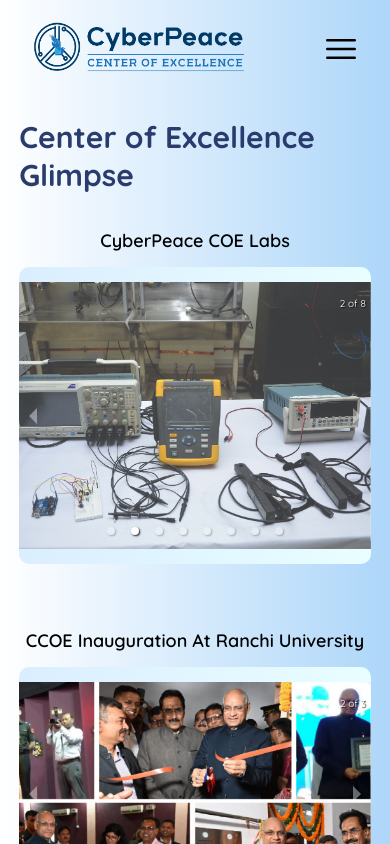
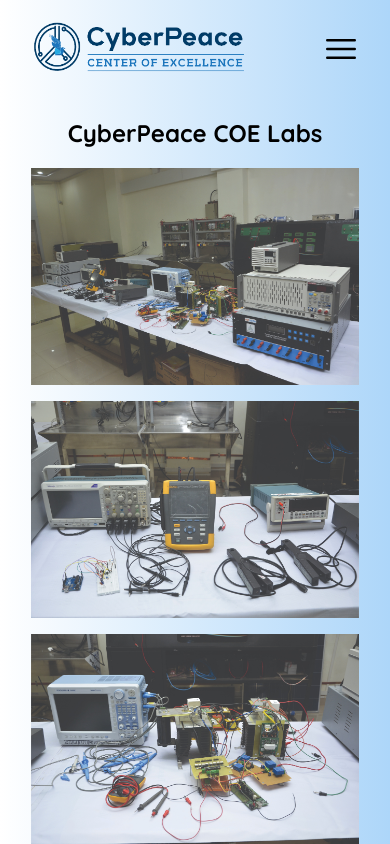
Before and after one commit to nishikantcpf/cybpeace-coe, a React (Create React App) app: page /glimpses in a window 390 px wide. Shown: the top 844 px of the page. Built offline with nearby package versions, Linux system fonts and the light colour scheme.

Commit message:
Event and Glimpse Page Redesign

```diff
--- a/package.json
+++ b/package.json
@@ -6,7 +6,8 @@
     "@emotion/react": "^11.11.4",
     "@emotion/styled": "^11.11.5",
     "@heroicons/react": "^2.0.18",
-    "@mui/material": "^5.15.14",
+    "@mui/icons-material": "^5.15.15",
+    "@mui/material": "^5.15.15",
     "@testing-library/jest-dom": "^5.16.5",
     "@testing-library/react": "^13.4.0",
     "@testing-library/user-event": "^13.5.0",
--- a/src/scenes/events/Events.css
+++ b/src/scenes/events/Events.css
@@ -10,11 +10,9 @@
 .event-list{
     display: flex;
     flex-direction: column;
-    gap: 10px;
 }
 .event-item{
-    padding: 0 20px;
-    border-bottom: 1px solid #616161;
+    padding: 10px 0px;
 }
 .event-item h2{
     font-size: 18px;
@@ -32,7 +30,6 @@
     display: flex;
     flex-direction: column;
     align-items: center;
-    padding: 10px 0;
 }
 .event-content img{
     width: 100%;
@@ -65,3 +62,17 @@
         max-width: 600px;
     }
 }
+
+.event-maincontent img {
+    object-fit: cover; /* Ensure images cover the entire container */
+    height: 220px;
+    width: 100%;
+  }
+
+.event-maincontent {
+    display: grid;
+    grid-template-columns: 1fr 1fr;
+    justify-items: center;
+    align-items: center;
+    gap: 10px 0px;
+}
--- a/src/scenes/glimpses/Glimpse.css
+++ b/src/scenes/glimpses/Glimpse.css
@@ -1,52 +1,85 @@
-.glimpse{
-    display: flex;
-    flex-direction: column;
+.gallery{
+    -webkit-column-count: 3;
+    -webkit-columncount: 3;
+    column-count: 3;
+    -webkit-column-width: 33%;
+    -webkit-column-width: 33%;
+    column-width: 33%;
+    padding: 0 12px;
 }
-.glimpse h1{
-    font-weight: 700;
-    font-size: 30px;
-    color: #293c6d;
+.gallery .pics {
+    -webkit-transition: all 350ms ease;
+    transition: all 350ms ease;
+    cursor: pointer;
+    margin-bottom: 12px;
 }
-.glimpse-item h2{
-    font-size: 18px;
-    font-weight: 600;
-}
-.glimpse-item img{
-    width: 100%;
-    max-width: 600px;
-    max-height: 300px;
-    height: 100%;
-    object-fit: cover;
-}
-.glimpse-container{
-    display: flex;
-    flex-direction: column;
-    align-items: center;
-    gap: 50px;
-    width: 100%;
-}
-.glimpse-item{
-    display: flex;
-    flex-direction: column;
-    align-items: center;
-    max-width: 1000px;
-    width: 100%;
-}
-.glimpse-carousel{
-    max-width: 800px;
-    width: 100%;
-    margin: 15px 0;
-}
-.glimpse-carousel-container{
-    background: linear-gradient(to right, #daeeff, #e9feff);
-    border-radius: 10px;
+.gallery .pics :hover{
+    filter: opacity(0.8);
 }
 
-@media screen and (min-width: 1000px) {
-    .glimpse h1{
-        font-size: 40px;
-    }
-    .glimpse-item h2{
-        font-size: 24px;
+@media (max-width: 991px) {
+    .gallery{
+        -webkit-column-count: 2;
+        -webkit-columncount: 2;
+        column-count: 2;
     }
 }
+
+@media (max-width : 480px) {
+    .gallery{
+        -webkit-column-count: 1;
+        -webkit-columncount: 1;
+        column-count: 1;
+        -webkit-column-width: 100%;
+        -webkit-column-width: 100%;
+        column-width: 100%;
+    }
+}
+
+/* model */
+
+.model {
+    width: 100%;
+    height: 100vh;
+    position: fixed;
+    top: 0;
+    left: 0;
+    display: flex;
+    justify-content: center;
+    align-items: center;
+    background-color: #000000;
+    transition: opacity .4s ease, visibility .4s ease, transform .5s ease-in-out;
+    visibility: hidden;
+    opacity: 0;
+    transform: scale(0);
+    overflow: hidden;
+    z-index: 999;
+}
+
+.model.open{
+    visibility: visible;
+    opacity: 1;
+    transform: scale(1);
+}
+.model img {
+    width: auto;
+    max-width: 100%;
+    height: auto;
+    max-height: 100%;
+    display: block;
+    line-height: 0;
+    box-sizing: border-box;
+    padding: 20px 0 20px;
+    margin: 0 auto;
+}
+.model.open svg{
+    position: fixed;
+    top: 10px;
+    right: 10px;
+    width: 2rem;
+    height: 2rem;
+    padding: 5px;
+    background-color: rgb(0, 0, 0, 0.4);
+    color: white;
+    cursor: pointer;
+}
--- a/src/scenes/glimpses/Glimpse.jsx
+++ b/src/scenes/glimpses/Glimpse.jsx
@@ -1,6 +1,5 @@
 import React, { useState } from "react";
 import "react-responsive-carousel/lib/styles/carousel.min.css";
-import { Carousel } from "react-responsive-carousel";
 import "./Glimpse.css";
 import {
   COEJHA1,
@@ -21,13 +20,9 @@
   Sakec2,
   Sakec3,
 } from "./glimpse photos";
+import CloseIcon from '@mui/icons-material/Close';
 
 const Glimpse = () => {
-  const [currentJharkhand, setCurrentJharkhand] = useState();
-  const [currentLab, setCurrentLab] = useState();
-  const [currentMou, setCurrentMou] = useState();
-  const [currentSakec, setCurrentSakec] = useState();
-
   const glimpseList = [
     {
       name: "CyberPeace COE Labs",
@@ -40,68 +35,61 @@
         COELAB6,
         COELAB8,
         COELAB9,
-      ],
-      state: currentLab,
-      onChange: (index) => {
-        setCurrentLab(index);
-      },
+      ]
     },
     {
       name: "CCOE Inauguration At Ranchi University",
-      image: [COEJHA1, COEJHA2, COEJHA3],
-      state: currentJharkhand,
-      onChange: (index) => {
-        setCurrentJharkhand(index);
-      },
+      image: [COEJHA1, COEJHA2, COEJHA3]
     },
     {
       name: "CyberPeace COE - MoU & Collaborations",
-      image: [MOU1, MOU2, MOU3],
-      state: currentMou,
-      onChange: (index) => {
-        setCurrentMou(index);
-      },
+      image: [MOU1, MOU2, MOU3]
     },
     {
       name: "CyberPeace COE at Sakec, Mumbai",
-      image: [Sakec1, Sakec2, Sakec3],
-      state: currentSakec,
-      onChange: (index) => {
-        setCurrentSakec(index);
-      },
+      image: [Sakec1, Sakec2, Sakec3]
     },
   ];
 
+  const [model, setModel] = useState(false)
+  const [tempImgSrc, setTempImgSrc] = useState('')
+  const [tempImgIndex, setTempImgIndex] = useState(0);
+
+  const getImg = (imgSrc, index) => {
+    setTempImgSrc(imgSrc);
+    setTempImgIndex(index);
+    setModel(true);
+  }
+
+  const closeModel = () => {
+    setModel(false);
+  }
+
   return (
-    <div className="glimpse">
-      <h1>Center of Excellence Glimpse</h1>
-
-      <div className="glimpse-container">
-        {glimpseList.map((glimpse, i) => (
-          <div className="glimpse-item" key={i}>
-            <h2>{glimpse.name}</h2>
-
-            <div className="glimpse-carousel-container">
-              <Carousel
-                showArrows={true}
-                autoPlay={true}
-                infiniteLoop={true}
-                selectedItem={glimpse.image[glimpse.state]}
-                onChange={glimpse.onChange}
-                className="glimpse-carousel"
-                showThumbs={false}
-              >
-                {glimpse.image.map((img, i) => (
-                  <img key={i} src={img} alt={`${glimpse.name} ${i}`} />
-                ))}
-              </Carousel>
+    <>
+      <div className={model ? "model open" : "model"}>
+        <img src={tempImgSrc} alt=" " />
+        <CloseIcon onClick={closeModel} />
+      </div>
+      <div>
+        {glimpseList.map((gallery, galleryIndex) => (
+          <React.Fragment key={galleryIndex}>
+            <h2 style={{textAlign: 'center'}}> {gallery.name}</h2>
+            <div className="gallery">
+              {gallery.image.map((imgSrc, imgIndex) => (
+                <div className="pics" key={galleryIndex + "-" + imgIndex} onClick={() => getImg(imgSrc, imgIndex)}>
+                  <img src={imgSrc} style={{ width: '100%' }} alt="" loading="lazy" />
+                </div>
+              ))}
             </div>
-          </div>
-
+          </React.Fragment>
         ))}
       </div>
-    </div>
+    </>
   );
+
+
+
 };
 
 export default Glimpse;
```
Also changed, not shown: src/scenes/events/Events.jsx (+37 -48 lines), temp.txt (added), 1 other file (tests, documents, lock files or other folders).
